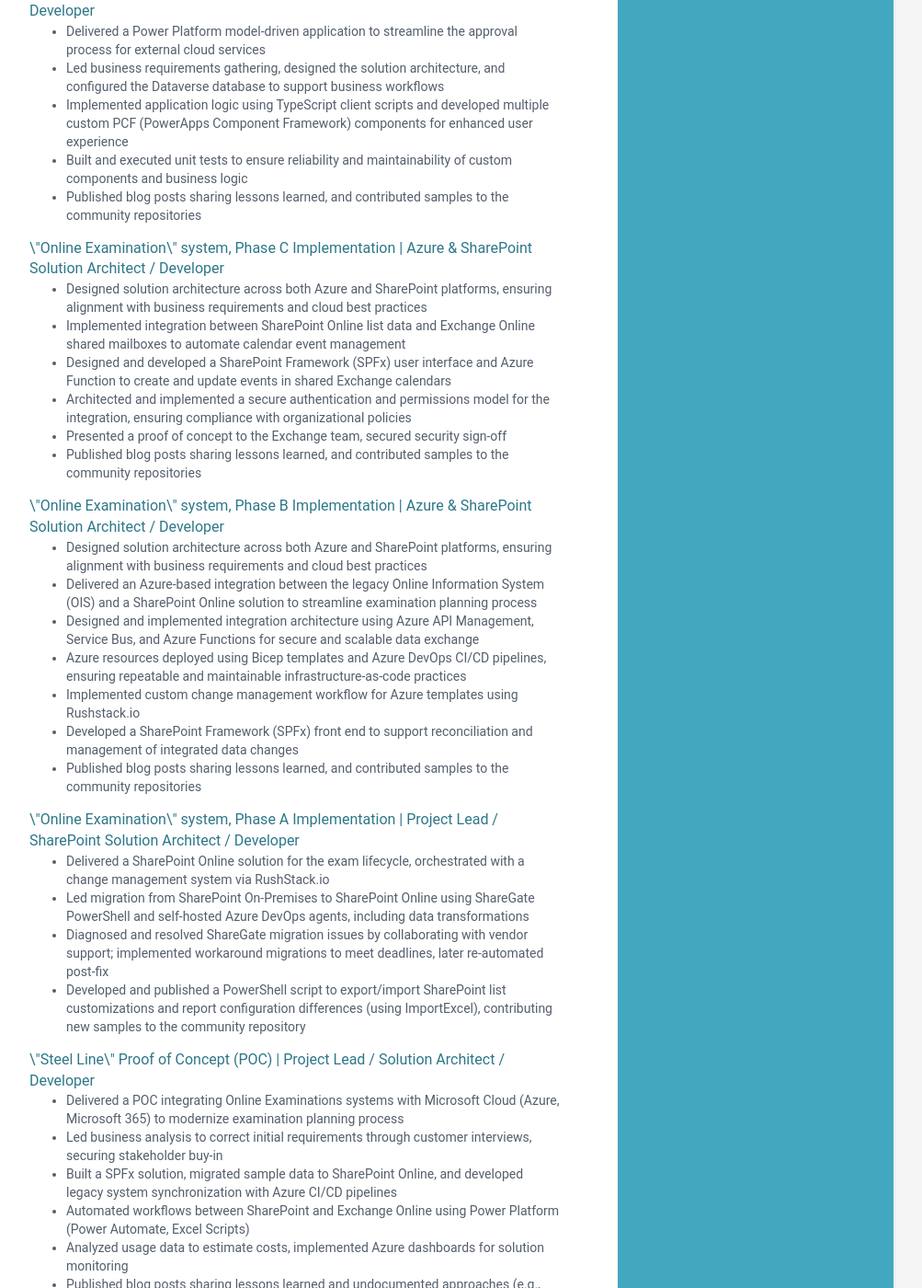
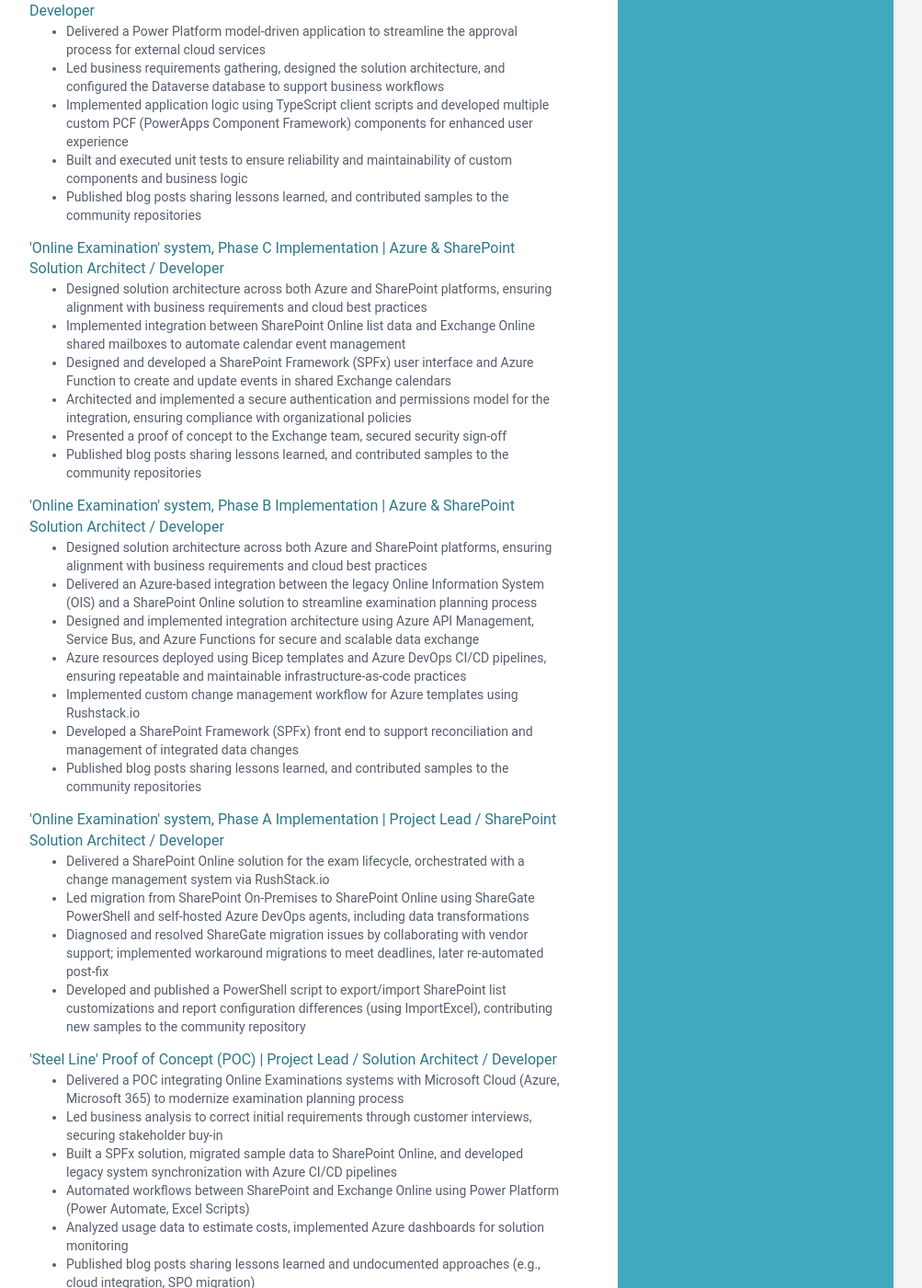
Before and after one commit to kkazala/kkazala.github.io, a Jekyll site: the page built from index.html, in a window 1280 px wide and 1400 px high, scrolled down 2572 px. Shown: the whole window at 92% size, without its empty margins (168-1171 px from the left). Built offline with Jekyll 4.4.1, drawn with Linux system fonts in a browser that asks for light colours.

```diff
--- a/_data/data.yml
+++ b/_data/data.yml
@@ -175,7 +175,8 @@ projects:
             <li>Published blog posts sharing lessons learned, and contributed samples to the community repositories</li>
             </ul>
 
-        - title: \"Online Examination\" system, Phase C Implementation | Azure & SharePoint Solution Architect / Developer
+        - title: >
+           'Online Examination' system, Phase C Implementation | Azure & SharePoint Solution Architect / Developer
           tagline: >
             <ul>
               <li>Designed solution architecture across both Azure and SharePoint platforms, ensuring alignment with business requirements and cloud best practices</li>
@@ -185,7 +186,8 @@ projects:
               <li>Presented a proof of concept to the Exchange team, secured security sign-off</li>
               <li>Published blog posts sharing lessons learned, and contributed samples to the community repositories</li>
             </ul>
-        - title: \"Online Examination\" system, Phase B Implementation | Azure & SharePoint Solution Architect / Developer
+        - title: >
+            'Online Examination' system, Phase B Implementation | Azure & SharePoint Solution Architect / Developer
           tagline: >
             <ul>
               <li>Designed solution architecture across both Azure and SharePoint platforms, ensuring alignment with business requirements and cloud best practices</li>
@@ -196,7 +198,8 @@ projects:
               <li>Developed a SharePoint Framework (SPFx) front end to support reconciliation and management of integrated data changes</li>
               <li>Published blog posts sharing lessons learned, and contributed samples to the community repositories</li>
             </ul>
-        - title: \"Online Examination\" system, Phase A Implementation | Project Lead / SharePoint Solution Architect  / Developer
+        - title: >
+            'Online Examination' system, Phase A Implementation | Project Lead / SharePoint Solution Architect  / Developer
           tagline: >
             <ul>
               <li>Delivered a SharePoint Online solution for the exam lifecycle, orchestrated with a change management system via RushStack.io</li>
@@ -204,7 +207,8 @@ projects:
               <li>Diagnosed and resolved ShareGate migration issues by collaborating with vendor support; implemented workaround migrations to meet deadlines, later re-automated post-fix</li>
               <li>Developed and published a PowerShell script to export/import SharePoint list customizations and report configuration differences (using ImportExcel), contributing new samples to the community repository</li>
             </ul>
-        - title: \"Steel Line\" Proof of Concept (POC) | Project Lead / Solution Architect / Developer
+        - title: >
+            'Steel Line' Proof of Concept (POC) | Project Lead / Solution Architect / Developer
           tagline: >
             <ul>
               <li>Delivered a POC integrating Online Examinations systems with Microsoft Cloud (Azure, Microsoft 365) to modernize examination planning process</li>
```
